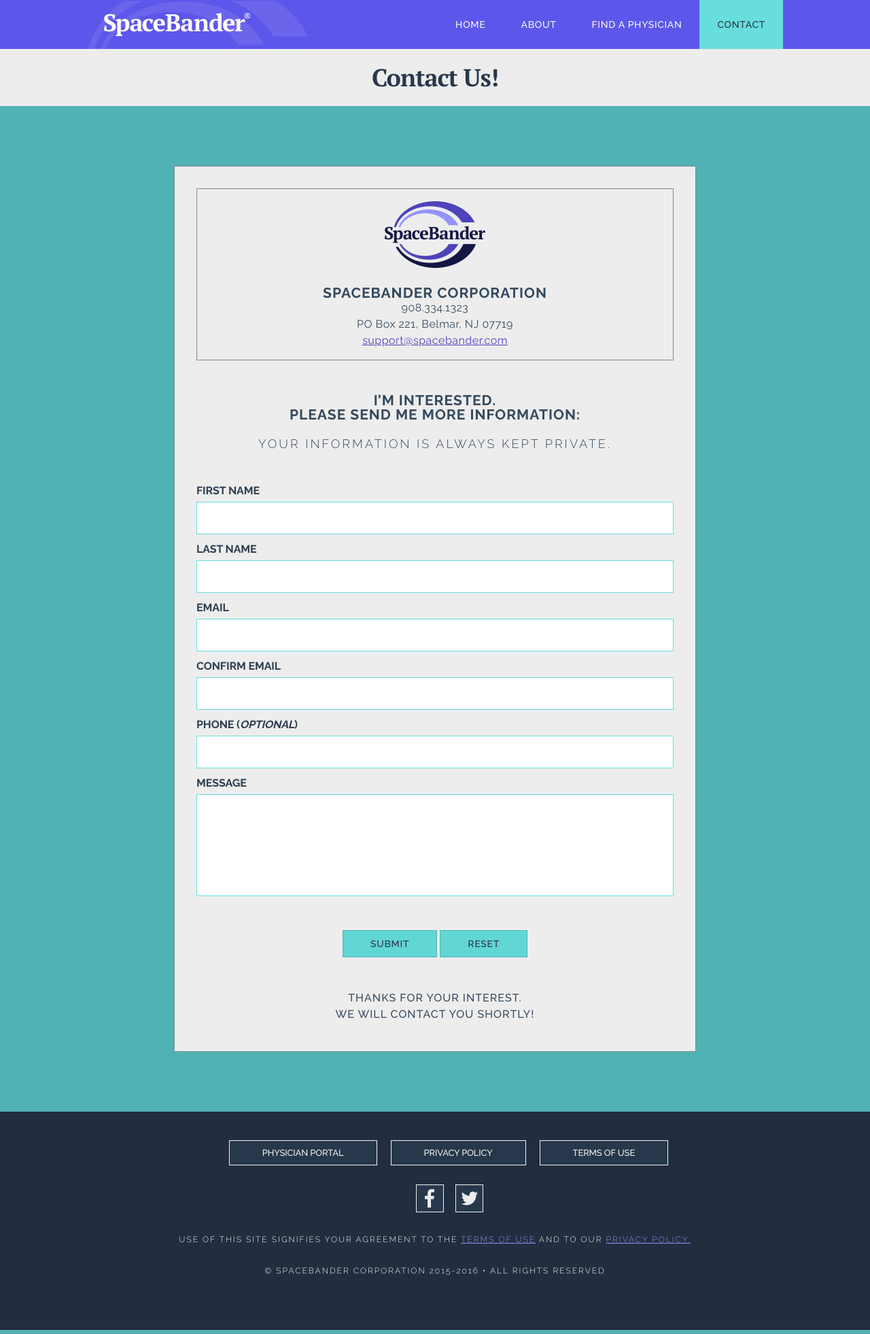
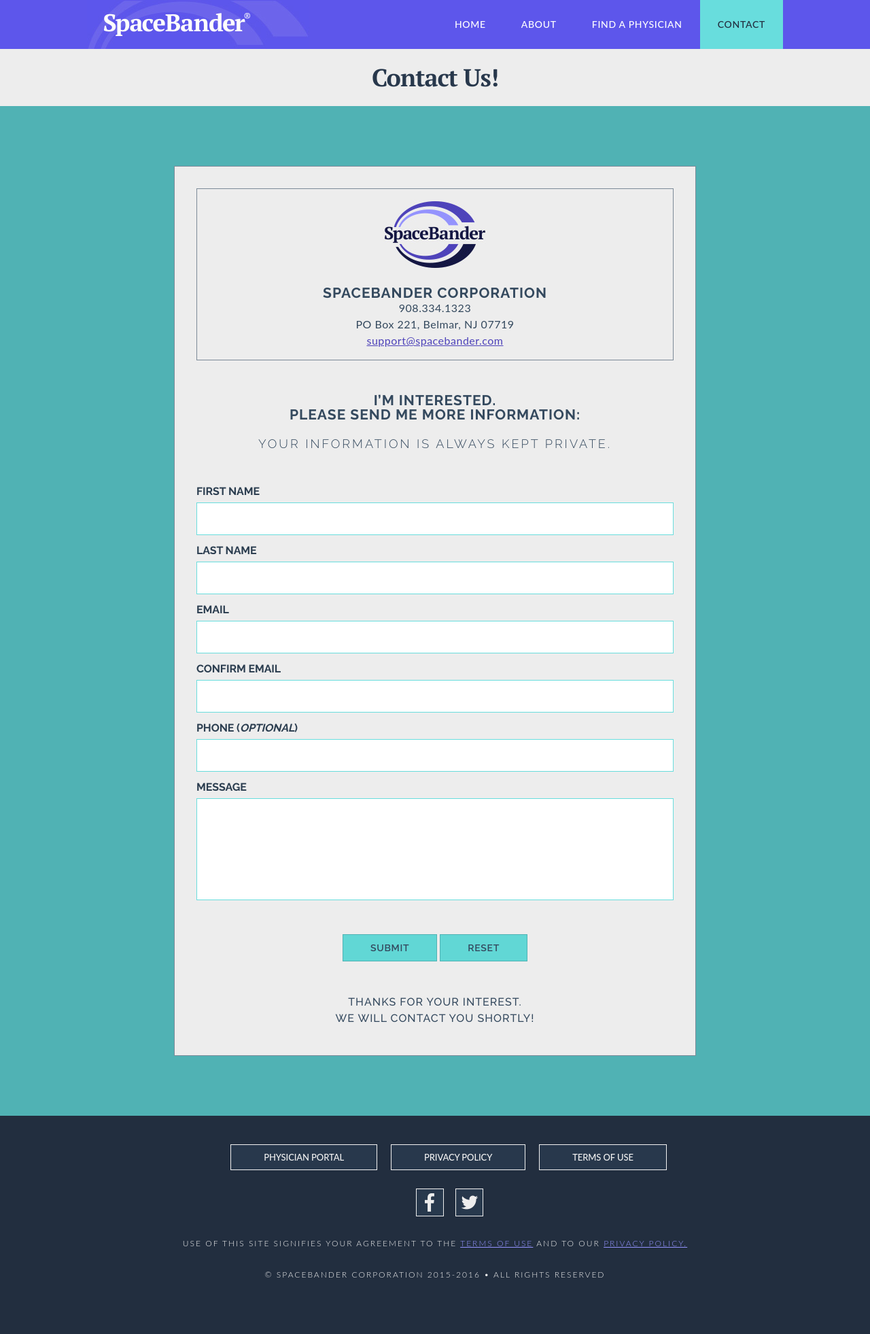
Before and after one commit to delta3d2009/Spacebander, a PHP site: page /contact.php in a window 1280 px wide. Shown: the whole page at 68% size. Run offline with PHP 8.4, Linux system fonts and the light colour scheme.

Commit message:
Changing Font Family About Page

```diff
--- a/wwwroot/about.php
+++ b/wwwroot/about.php
@@ -21,6 +21,7 @@
         <!-- Google fonts -->
 		<link href='https://fonts.googleapis.com/css?family=PT+Serif:400,400italic,700,700italic' rel='stylesheet' type='text/css'>
         <link href='https://fonts.googleapis.com/css?family=Raleway:400,100,200,300,500,600,700,800,900' rel='stylesheet' type='text/css'>
+        <link href='https://fonts.googleapis.com/css?family=Lato' rel='stylesheet' type='text/css'>
 		<!-- Viewport tags-->
 		<meta name="viewport" content="width=device-width, initial-scale=1">
     </head>
--- a/wwwroot/css/style.css
+++ b/wwwroot/css/style.css
@@ -677,6 +677,9 @@ a.thumbnail:hover .btn-green, a.thumbnail:focus .btn-green {
 
 /*****************************************************************CONTACT*****************************************************************/
 
+body.contact-section{
+     font-family: 'Lato', sans-serif;
+}
 .contact-container {
     height: auto;
     padding: 32px;
```
